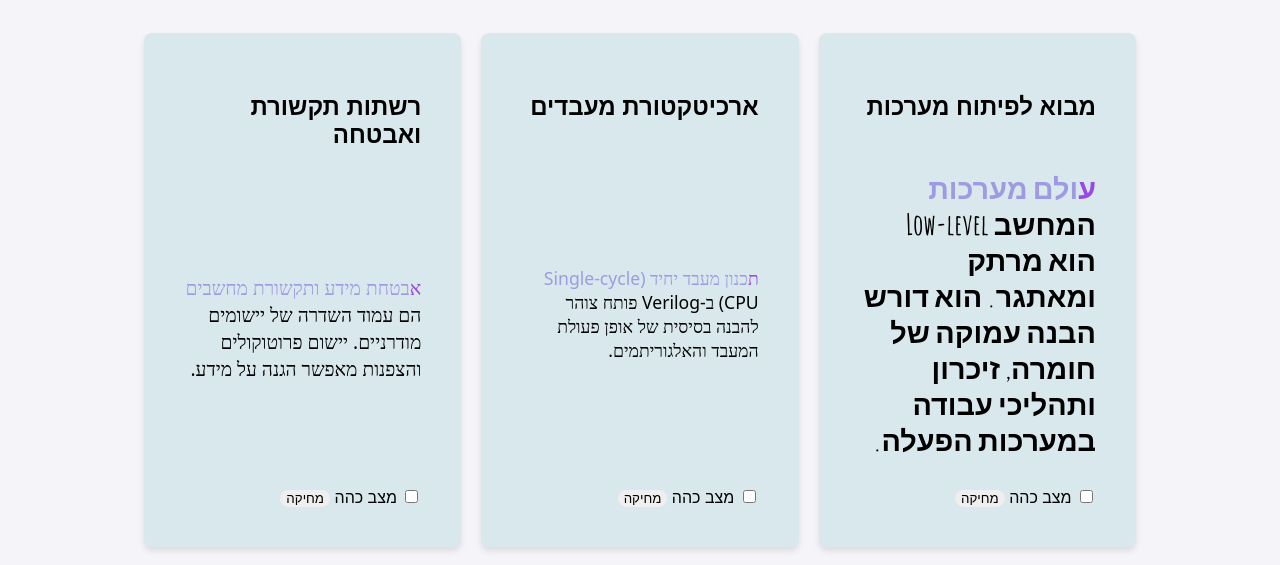
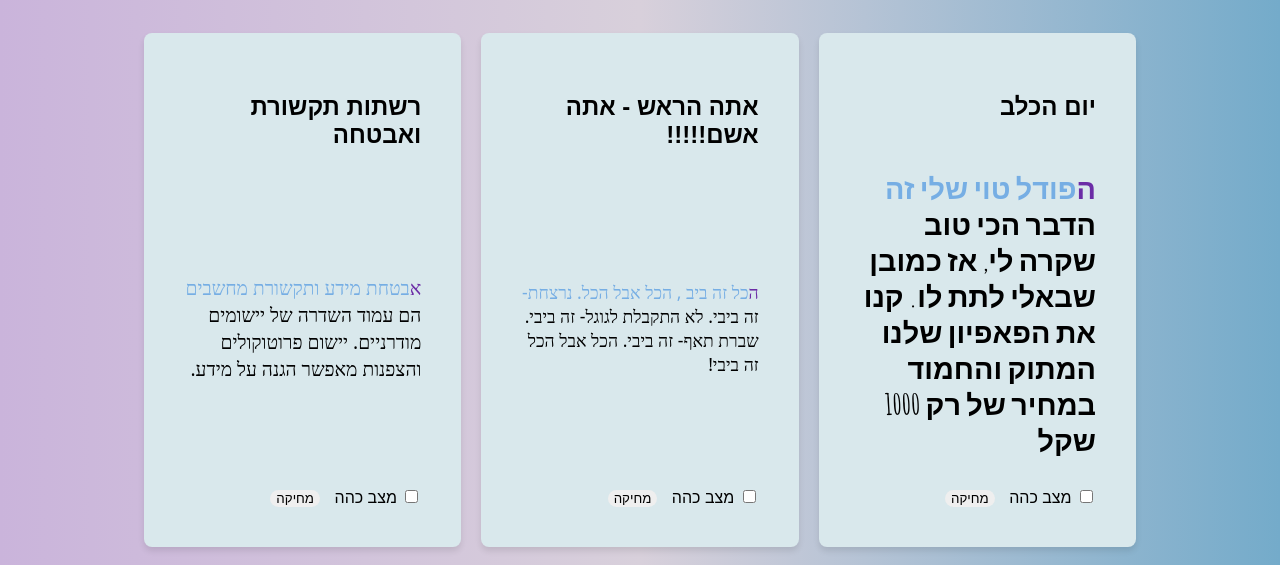
Before and after one commit to YaelRubnitz/fullstack-homework, a plain HTML site: page instegram/instegram.html in a window 1280 px wide. Shown: the part 186-751 px from the top of the page. Drawn offline with Linux system fonts and the light colour scheme; a web font is replaced by a local one.

Commit message:
add blog posts and enhance styles for improved design

```diff
--- a/instegram/instegram.html
+++ b/instegram/instegram.html
@@ -18,6 +18,37 @@
         <h1 class = "title">הבלוג שלי</h1>
 
         <section class="posts-grid">
+
+            <!-- כרטיס 1: מקבל את Amatic SC -->
+            <article class="post-card font-one">
+                <h2>יום הכלב</h2>
+                <p> הפודל טוי שלי זה הדבר הכי טוב שקרה לי, אז כמובן שבאלי לתת לו. קנו את הפאפיון שלנו המתוק והחמוד במחיר של רק 1000 שקל </p>
+                <div class="card-controls">
+                    <label><input type="checkbox" class="dark-mode-toggle"> מצב כהה</label>
+                    <button class="delete-btn">מחיקה</button>
+                </div>
+            </article>
+
+            <!-- כרטיס 2: מקבל את Rubik Glitch -->
+            <article class="post-card font-two">
+                <h2>אתה הראש - אתה אשם!!!!!</h2>
+                    <p> הכל זה ביב , הכל אבל הכל. נרצחת- זה ביבי. לא התקבלת לגוגל- זה ביבי. שברת תאף- זה ביבי. הכל אבל הכל זה ביבי!</p>
+                    <div class="card-controls">
+                    <label><input type="checkbox" class="dark-mode-toggle"> מצב כהה</label>
+                    <button class="delete-btn">מחיקה</button>
+                </div>
+            </article>
+
+            <!-- כרטיס 3: מקבל את Rubik Doodle Shadow -->
+            <article class="post-card font-three">
+                <h2>רשתות תקשורת ואבטחה</h2>
+                <p>אבטחת מידע ותקשורת מחשבים הם עמוד השדרה של יישומים מודרניים. יישום פרוטוקולים והצפנות מאפשר הגנה על מידע.</p>
+                <div class="card-controls">
+                    <label><input type="checkbox" class="dark-mode-toggle"> מצב כהה</label>
+                    <button class="delete-btn">מחיקה</button>
+                </div>
+            </article>
+
 
             <!-- כרטיס 1: מקבל את Amatic SC -->
             <article class="post-card font-one">
@@ -49,6 +80,7 @@
                 </div>
             </article>
 
+
         </section>
     </main>
 
--- a/instegram/style.css
+++ b/instegram/style.css
@@ -1,7 +1,7 @@
 /* עיצוב בסיסי לכל הכרטיסים */
 body {
     font-family: sans-serif;
-    background-color: #f4f4f9;
+    background: linear-gradient(to right, #cab4db 0%, #d8d0db 50%, #74abca 100%);
     margin: 0;
     padding: 20px;
 }
@@ -46,11 +46,11 @@ body {
 }
 
 p::first-line{
-    color: rgb(159, 155, 226);
+    color: rgb(118 174 228);
 }
 
 p::first-letter{
-    color: rgb(154, 70, 233);
+    color: rgb(107 44 166);
 }
 
 .delete-btn:hover{
@@ -60,10 +60,11 @@ p::first-letter{
 .delete-btn{
     border-radius: 10px;
     border: none;
+    margin-right: 10px;
 }
 
 .post-card:has(.dark-mode-toggle:checked) {
-    background-color: #222222;
+    background-color: #1c0e7a;
     color: #ffffff;
 }
 
```
